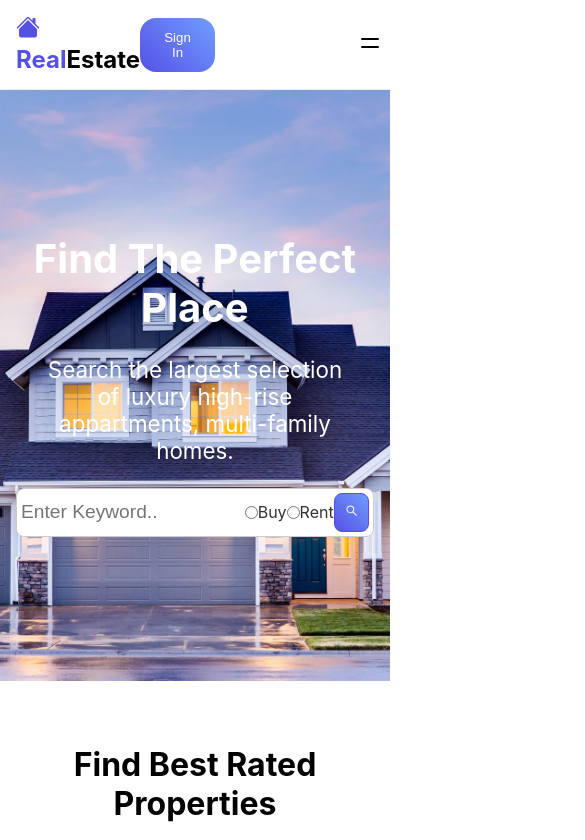
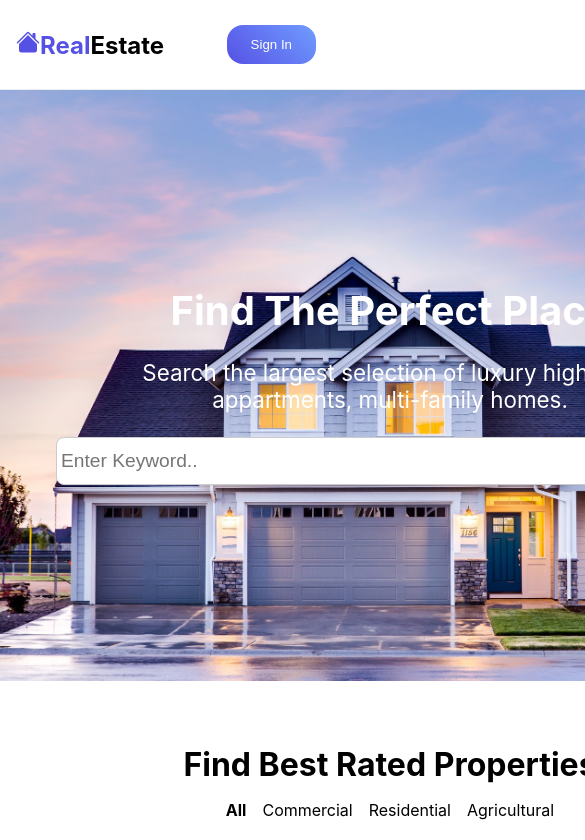
Before and after one commit to Utpal7up/RealEstate, a React (Create React App) app: page / in a window 390 px wide. Shown: the top 840 px of the page, 585 px wide, since content can reach past the window. Built offline with nearby package versions, Linux system fonts and the light colour scheme.

Commit message:
Add files via upload

```diff
--- a/src/index.css
+++ b/src/index.css
@@ -51,7 +51,7 @@ a {
 
 @media screen and (max-width: 600px) {
   body {
-    width: 100%;
+    width: 200%;
     margin: 0;
     padding: 0;
   }
```
